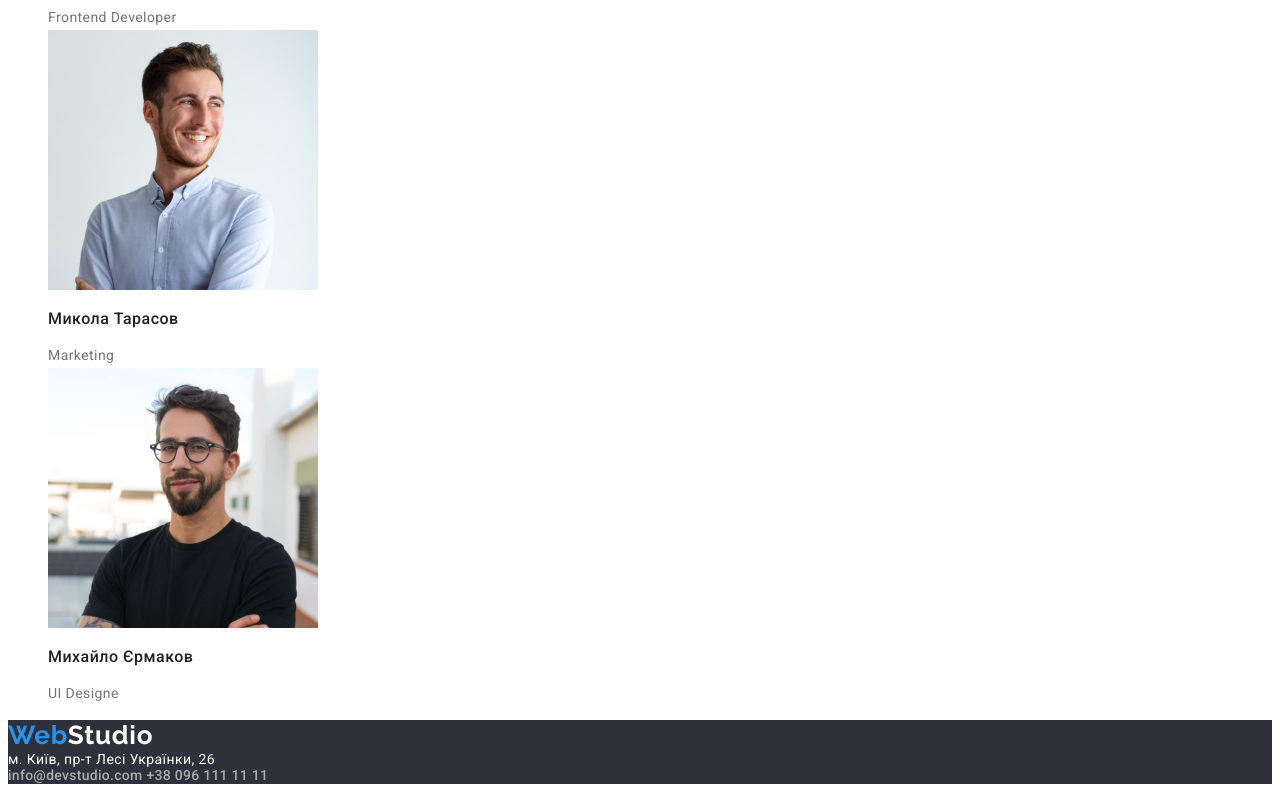
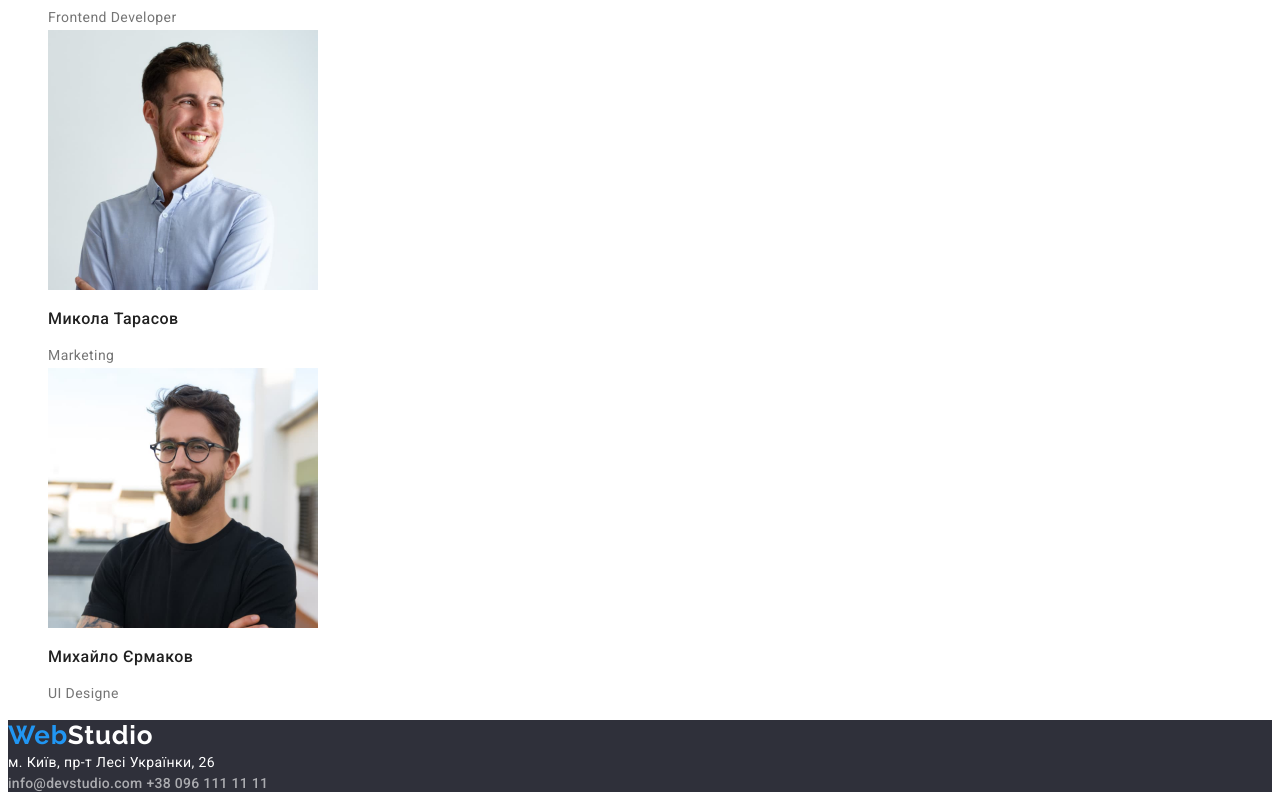
Before and after one commit to sashazakatov/goit-markuo-hw-02, a plain HTML site: page index.html in a window 1280 px wide. Shown: the part 2299-3099 px from the top of the page. Drawn offline with Linux system fonts and the light colour scheme.

Commit message:
Update styles.css

```diff
--- a/css/styles.css
+++ b/css/styles.css
@@ -190,7 +190,12 @@ body
 }
 .bottom-text{
     color: #fff;
+
     font-style: inherit;
+    font-weight: 400;
+
+    line-height: 1.7;
+    letter-spacing: 0.03em;
 }
 .bottom-contact {
     color: rgba(255, 255, 255, 0.6);
```
